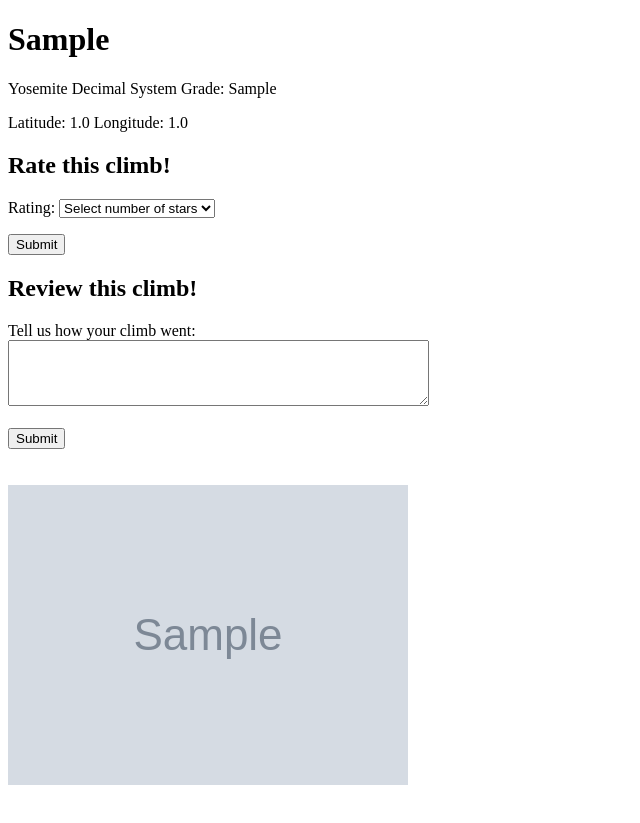
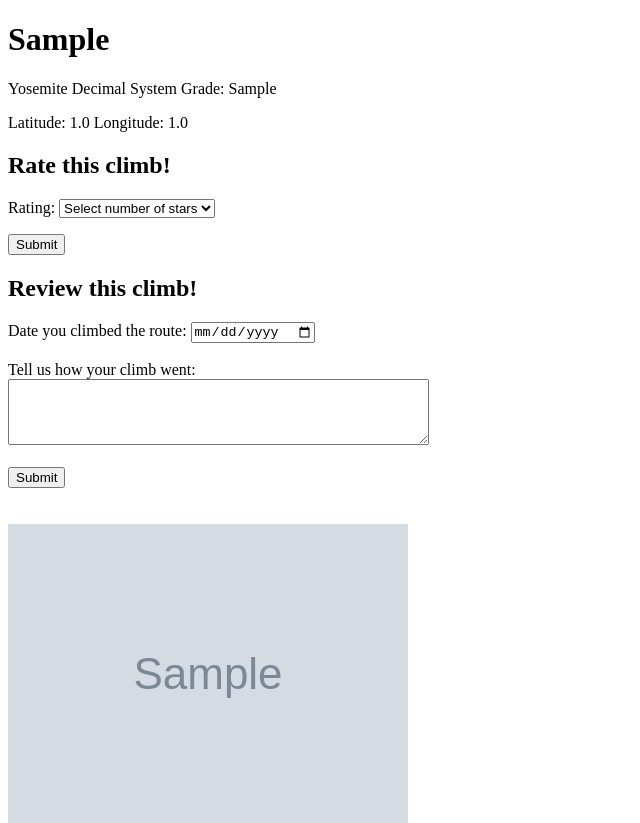
Before and after one commit to CruxCat/cruxfinder-project, a Flask app: page /routes/1 in a window 1280 px wide. Shown: the top 823 px of the page, without its empty margins (0-640 px from the left). Before the commit the page ends 800 px from the top, so only its background shows below. Run offline with Flask 2, Linux system fonts and the light colour scheme; the visitor is signed in with stand-in values (Sample User, id 1); tables that the repository leaves empty hold one stand-in row (Sample ...).

Commit message:
linked review feature to database

```diff
--- a/crud.py
+++ b/crud.py
@@ -36,10 +36,10 @@ def get_route_by_id(route_id):
 
     return Route.query.get(route_id)
 
-def create_review(climber, date, content):
+def create_review(route, climber, date, content):
     """Create and return a new review."""
 
-    review = Review(climber=climber, date=date, content=content)
+    review = Review(route=route, climber=climber, date=date, content=content)
 
     return review
 
--- a/model.py
+++ b/model.py
@@ -44,7 +44,7 @@ class Review(db.Model):
     review_id = db.Column(db.Integer, autoincrement=True, primary_key=True)
     route_id = db.Column(db.Integer, db.ForeignKey("routes.route_id"))
     climber_id = db.Column(db.Integer, db.ForeignKey("climbers.climber_id"))
-    date = db.Column(db.DateTime)
+    date = db.Column(db.Date)
     content = db.Column(db.Text)
 
     route = db.relationship("Route", backref="reviews")
--- a/server.py
+++ b/server.py
@@ -85,7 +85,7 @@ def create_rating(route_id):
     rating_score = request.form.get("rating")
 
     if logged_in_email is None:
-        flash("You must log in to rate a movie.")
+        flash("You must log in to rate a climbing route.")
     elif not rating_score:
         flash("Error: you didn't select a score for your rating.")
     else:
@@ -100,6 +100,32 @@ def create_rating(route_id):
 
     return redirect(f"/routes/{route_id}")
 
+@app.route("/routes/<route_id>/reviews", methods=["POST"])
+def create_review(route_id):
+    """Create a new review for the specified route."""
+
+    logged_in_email = session.get("climber_email")
+    content = request.form.get("review")
+    date = request.form.get("date")
+
+    if logged_in_email is None:
+        flash("You must log in to review a climbing route.")
+    elif not date:
+        flash("Error: you must enter a date you climbed the route.")
+    elif content == "":
+        flash("Error: you must write something.")
+    else:
+        climber = crud.get_climber_by_email(logged_in_email)
+        route = crud.get_route_by_id(route_id)
+
+        review = crud.create_review(route, climber, date, content)
+        db.session.add(review)
+        db.session.commit()
+
+        flash(f"Thanks for your review of this climb!")
+
+    return redirect(f"/routes/{route_id}")
+
 if __name__ == "__main__":
     # DebugToolbarExtension(app)
     connect_to_db(app)
--- a/templates/route_details.html
+++ b/templates/route_details.html
@@ -34,12 +34,17 @@
 {% if session.get('climber_email') %}
 <h2>Review this climb!</h2>
 <form action="/routes/{{ route.route_id }}/reviews" method="POST">
+  <label for="date">Date you climbed the route:</label>
+
+  <input type="date" id="date" name="date"> <br><br>
   <label for="review">Tell us how your climb went:</label>
   <br>
   <textarea id="review" name="review" rows="4" cols="50">
   </textarea> <br><br>
   <button type="submit">Submit</button>
+
 </form>
+
 {% endif %}
 <br>
 <br>
```
